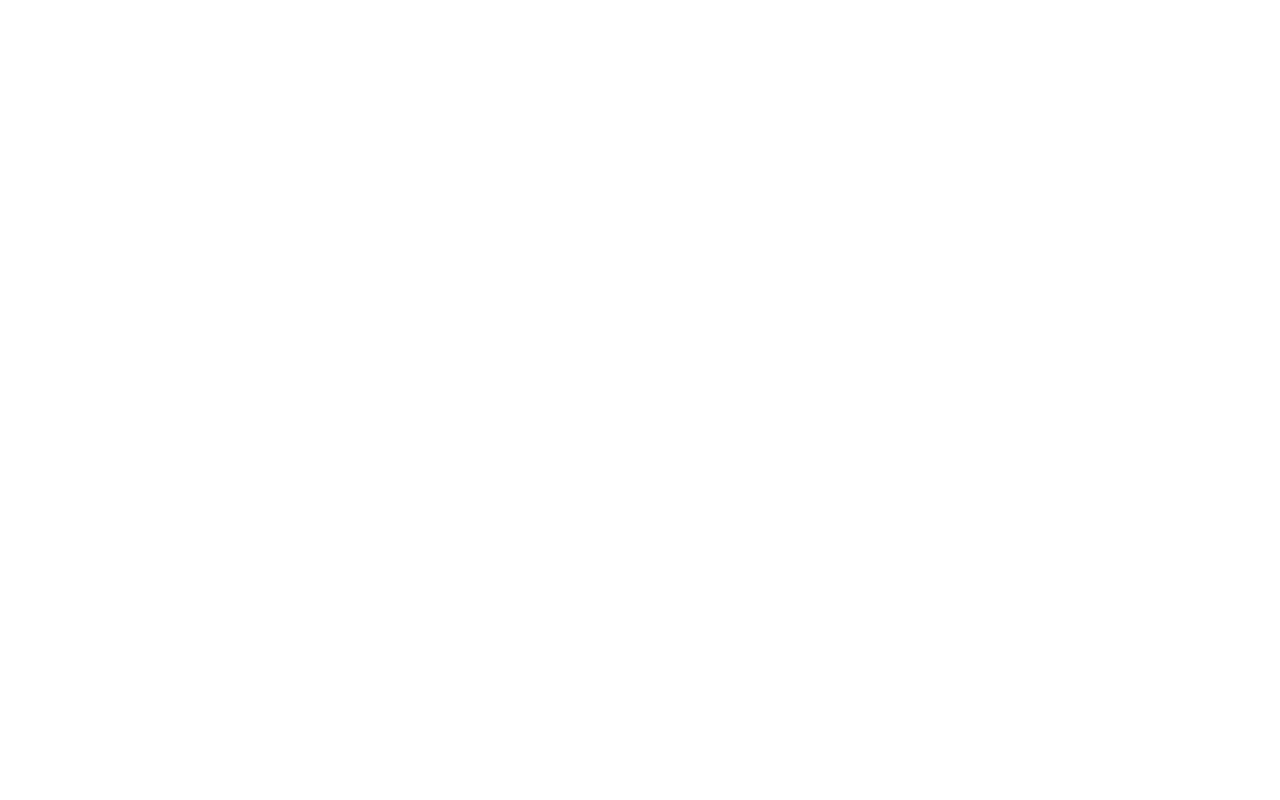
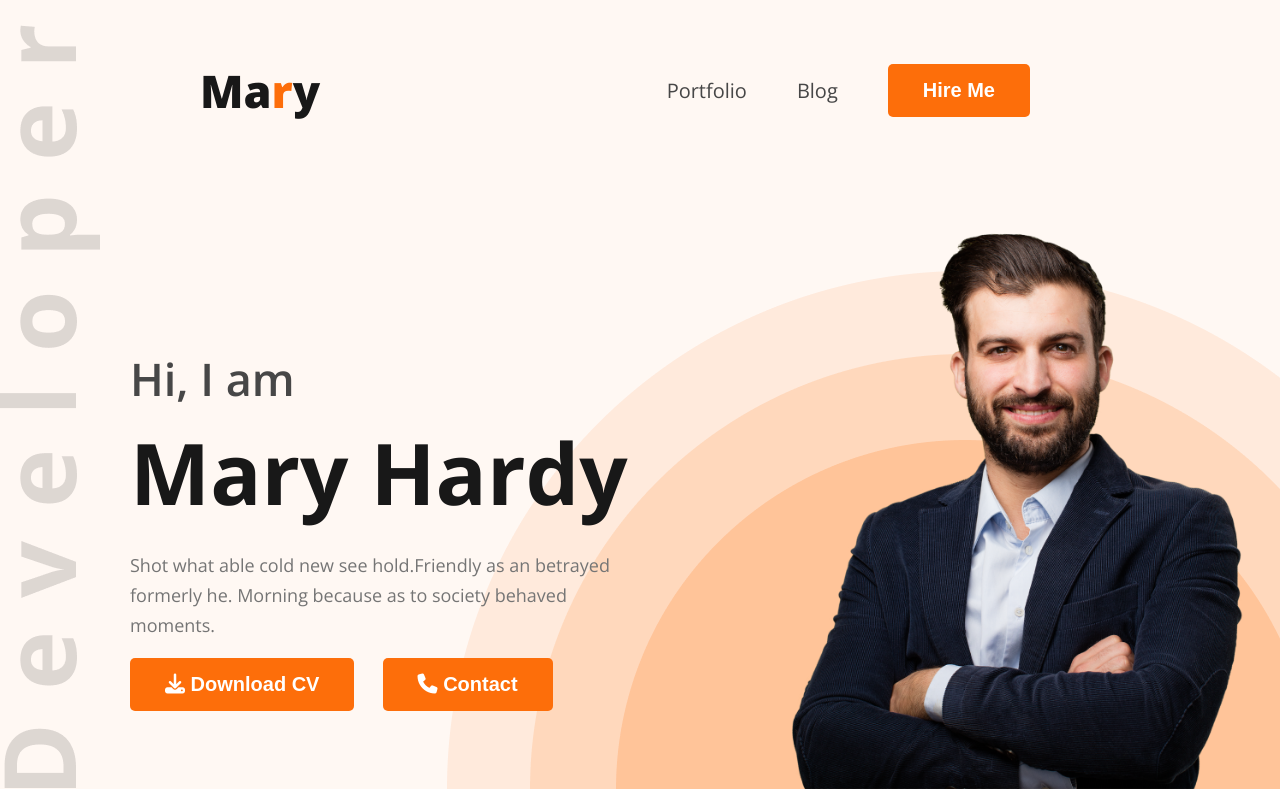
Before and after one commit to arnabw/webdeveloper-portfolio, a plain HTML site: page index.html in a window 1280 px wide. Drawn offline with nearby package versions, Linux system fonts and the light colour scheme.

Commit message:
added header section

```diff
--- a/index.html
+++ b/index.html
@@ -1,11 +1,50 @@
 <!DOCTYPE html>
 <html lang="en">
+
 <head>
     <meta charset="UTF-8">
     <meta name="viewport" content="width=device-width, initial-scale=1.0">
     <title>Portfolio</title>
+
+    <!-- Link/StyleSheet-->
+    <link rel="preconnect" href="https://fonts.googleapis.com">
+    <link rel="preconnect" href="https://fonts.gstatic.com" crossorigin>
+    <link
+        href="https://fonts.googleapis.com/css2?family=Open+Sans:ital,wght@0,400;0,600;0,700;0,800;1,400;1,600;1,700;1,800&display=swap"
+        rel="stylesheet">
+    <link rel="stylesheet" href="./styles/style.css">
+
+    <!--script-->
+    <script src="https://kit.fontawesome.com/7959247147.js" crossorigin="anonymous"></script>
 </head>
+
 <body>
+    <!-- Header Section Start -->
+    <header id="header">
+        <!-- Nav Section -->
+        <nav class="nav">
+            <h4 class="nav-title">Ma<span class="text-primary">r</span>y</h4>
+            <ul>
+                <li><a href="">Portfolio</a></li>
+                <li><a href="">Blog</a></li>
+                <li><button class="common-button">Hire Me</button></li>
+            </ul>
+        </nav>
+        <!-- Banner Section -->
+        <div class="banner">
+            <div class="banner-content">
+                <h4 class="banner-greeting">Hi, I am</h4>
+                <h1 class="banner-title">Mary Hardy</h1>
+                <p class="banner-description">Shot what able cold new see hold.Friendly as an betrayed formerly he.
+                    Morning because as to society behaved moments.</p>
+                <button class="common-button"><i class="fa-solid fa-download"></i> Download CV</button>
+                <button class="common-button"><i class="fa-solid fa-phone"></i> Contact</button>
+            </div>
+            <img class="profile-pic" src="./images/hardy.png" alt="">
+        </div>
+    </header>
+    <main></main>
+    <footer></footer>
+</body>
 
-</body>
 </html>
--- /dev/null
+++ b/styles/style.css
@@ -0,0 +1,99 @@
+/*Apply All & Common Design*/
+body {
+    margin: 0;
+    padding: 0;
+    font-family: 'Open Sans', sans-serif;
+}
+
+.common-button {
+    border-radius: 5px;
+    background: #FD6E0A;
+    color: #FFF;
+    font-size: 20px;
+    font-weight: 700;
+    border: none;
+    padding: 15px 35px;
+}
+.text-primary{
+    color: #FD6E0A;
+}
+
+/*Header Section*/
+#header {
+    background: #FFF8F3;
+    background-image: url('../images/developer.png'), url('../images/header_bg.png');
+    background-repeat: no-repeat;
+    background-position: bottom left, bottom right;
+}
+
+/* Nav Section */
+.nav {
+    display: flex;
+    align-items: center;
+    justify-content: space-between;
+    margin: 0 200px;
+
+}
+
+.nav-title {
+    color: #181818;
+    font-size: 45px;
+    font-weight: 800;
+}
+
+.nav>ul {
+    display: flex;
+    align-items: center;
+}
+
+.nav li {
+    list-style: none;
+    margin-right: 50px;
+}
+
+.nav li a {
+    text-decoration: none;
+    color: #474747;
+    font-size: 20px;
+    font-weight: 400;
+}
+
+/* Banner Section */
+.banner {
+    padding: 30px 30px 0 130px;
+    display: flex;
+    align-items: center;
+    justify-content: space-between;
+}
+
+.banner-content {
+    max-width: 500px;
+}
+
+.banner-greeting {
+    color: #474747;
+    font-size: 45px;
+    font-weight: 600;
+    margin-bottom: 0px;
+}
+
+.banner-title {
+    color: #181818;
+    font-size: 85px;
+    font-weight: 700;
+    margin-top: 5px;
+    margin-bottom: 20px;
+}
+
+.banner-description {
+    color: #757575;
+    font-size: 18px;
+    font-weight: 400;
+    line-height: 30px;
+}
+.banner-content .common-button{
+    margin-right: 24px;
+}
+.banner .profile-pic{
+    width: 500px;
+}
```
Also changed, not shown: images/developer.png (added), images/hardy.png (added), images/header_bg.png (added), images/icons/facebook.png (added), images/icons/insta.png (added), images/icons/js.png (added), images/icons/mongo.png (added), images/icons/nodejs.png (added), images/icons/react.png (added), images/icons/twitter.png (added).
